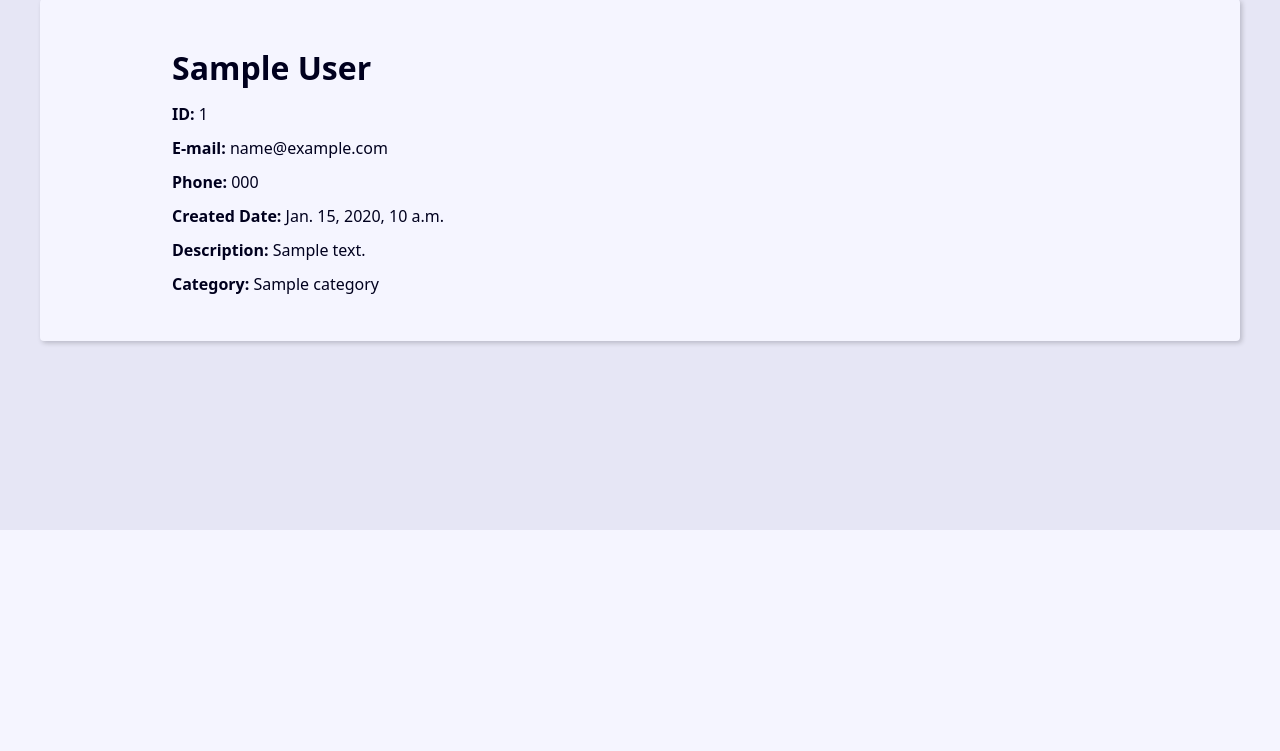
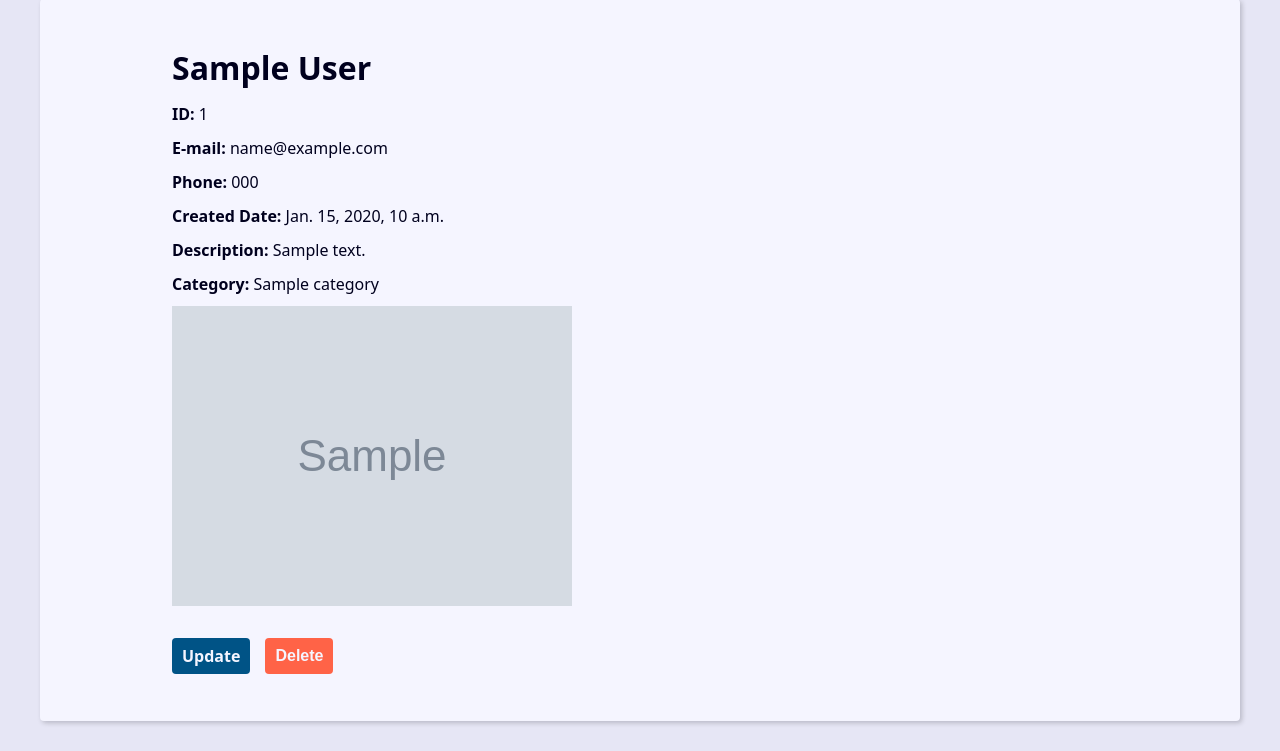
Before and after one commit to jefferson-duarte/Project_Agenda, a Django app: page /contact/1/ in a window 1280 px wide. Shown: the part 270-1021 px from the top of the page. Before the commit the page ends 800 px from the top, so only its background shows below. Run offline with Django 5.2, Linux system fonts and the light colour scheme; tables that the repository leaves empty hold one stand-in row (values such as "Sample post"); grey boxes marked "Sample" are stand-in pictures.

Commit message:
Created function to delete contact

```diff
--- a/base_static/global/css/style.css
+++ b/base_static/global/css/style.css
@@ -312,3 +312,23 @@ svg {
     filter: brightness(80%);
     box-shadow: 0 0 5px var(--link-dark-color);
 }
+
+.contact-links {
+    margin-block: calc(var(--small-font-size) * 2);
+    display: flex;
+    align-items: center;
+    gap: 0 var(--spacing);
+}
+
+.btn-link {
+    font-size: var(--small-font-size);
+    text-decoration: none;
+    font-weight: bold;
+    padding: 1rem;
+    display: block;
+    line-height: var(--small-font-size);
+}
+
+.btn-delete {
+    background: tomato;
+}
--- a/contact/templates/contact/contact.html
+++ b/contact/templates/contact/contact.html
@@ -14,6 +14,29 @@
         <p><b>Description:</b> {{ contact.description }}</p>
         <p><b>Category:</b> {{ contact.category.name }}</p>
 
+        {% if contact.picture %}
+            <p>
+                <img src="{{ contact.picture.url }}" alt="{{ contact.first_name }} {{ contact.last_name }}">
+            </p>
+        {% endif %}
+
+        <div class="contact-links">
+            <a class="btn btn-link" href="{% url "contact:update" contact.id %}">
+                Update
+            </a>
+
+            <form action="{% url "contact:delete" contact.id %}" method="POST">
+                {% csrf_token %}
+
+                {% if confirmation == 'no' %}
+                    <input type="hidden" name="confirmation" value="yes">
+                    <button class="btn btn-link btn-delete" type="submit">Confirm?</button>
+                {% else %}
+                    <button class="btn btn-link btn-delete" type="submit">Delete</button>
+                {% endif %}
+            </form>
+        </div>
+
     </div>
 
 {% endblock content %}
--- a/contact/urls.py
+++ b/contact/urls.py
@@ -11,4 +11,5 @@ urlpatterns = [
     path('contact/<int:contact_id>/', views.contact, name='contact'),
     path('contact/create/', views.create, name='create'),
     path('contact/<int:contact_id>/update/', views.update, name='update'),
+    path('contact/<int:contact_id>/delete/', views.delete, name='delete'),
 ]
```
Also changed, not shown: contact/forms.py (+8 -1 lines), contact/templates/contact/create.html (+7 -0 lines), contact/views/contact_forms.py (+25 -2 lines).
